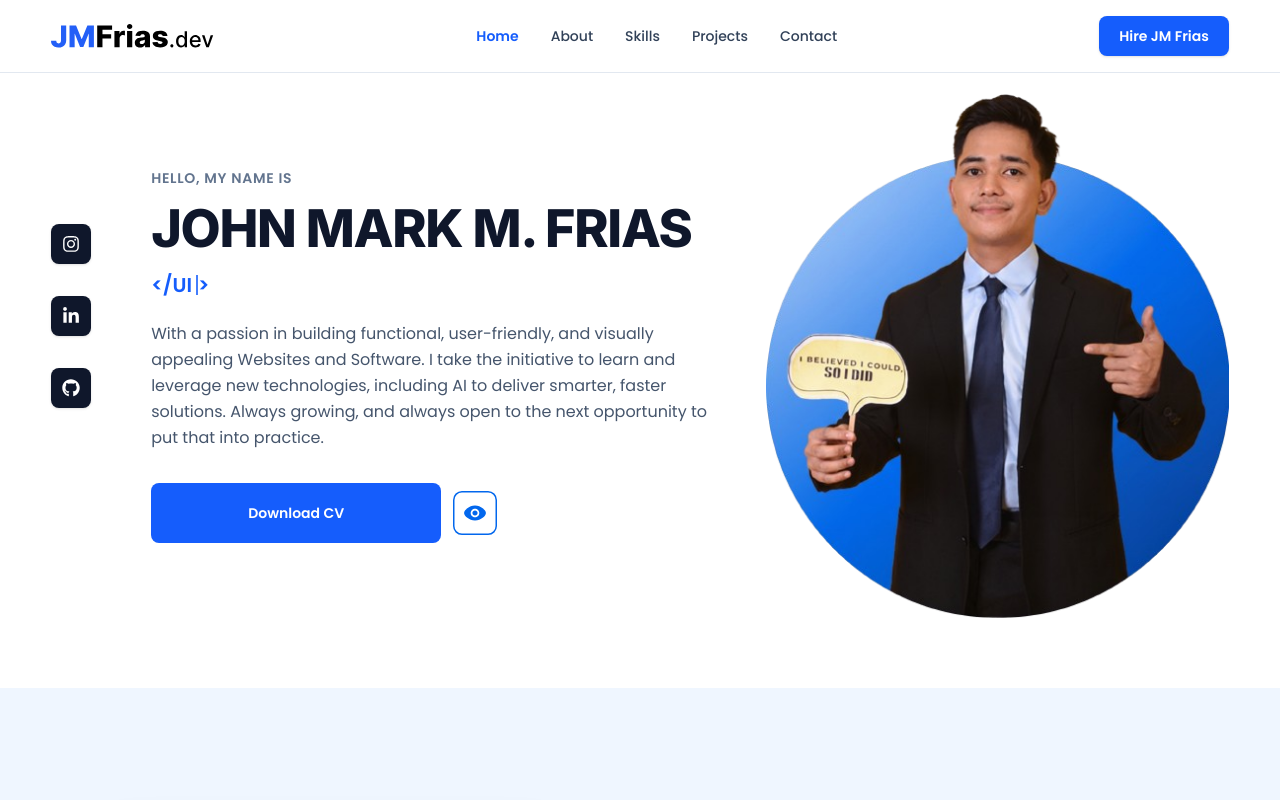
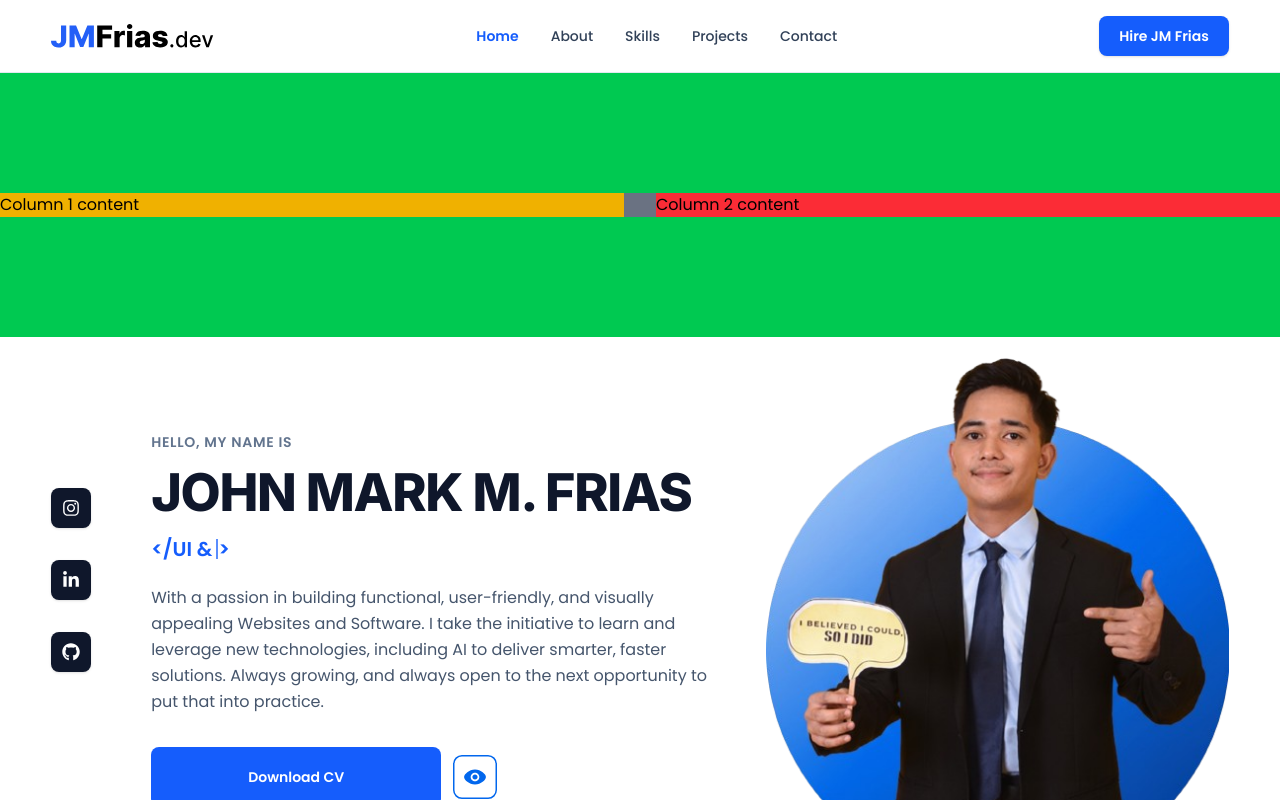
Before and after one commit to johnmarkfrias/jmfrias-portfolio, a React (Vite) app: page / in a window 1280 px wide. Shown: the top 800 px of the page. Built offline with nearby package versions, Linux system fonts and the light colour scheme; grey boxes are pictures that could not be loaded.

Commit message:
new files added

```diff
--- /dev/null
+++ b/src/components/layout/Container.jsx
@@ -0,0 +1,9 @@
+// components/layout/Container.jsx
+function Container({ children, className = "" }) {
+  return (
+    <div className={`max-w-content mx-auto px-[4%] lg:px-0 ${className}`}>
+      {children}
+    </div>
+  );
+}
+export default Container;
--- /dev/null
+++ b/src/components/layout/Section.jsx
@@ -0,0 +1,9 @@
+// components/layout/Section.jsx
+function Section({ children, className = "" }) {
+  return (
+    <section className={`w-full py-section-y-mobile md:py-section-y-tablet lg:py-section-y-laptop xl:py-section-y-desktop ${className}`}>
+      {children}
+    </section>
+  );
+}
+export default Section;
--- a/src/index.css
+++ b/src/index.css
@@ -1,5 +1,14 @@
 @import url('https://fonts.googleapis.com/css2?family=Inter:wght@400;500;600;700;800;900&family=Poppins:ital,wght@0,300;0,400;0,500;0,600;0,700;0,800;1,400&display=swap');
 @import "tailwindcss";
+
+@theme {
+  --container-content: 1440px;
+
+  --spacing-section-y-mobile: 50px;
+  --spacing-section-y-tablet: 80px;
+  --spacing-section-y-laptop: 100px;
+  --spacing-section-y-desktop: 120px;
+}
 
 /* 1440px max-width container helper */
 :root {
--- a/src/pages/Home.jsx
+++ b/src/pages/Home.jsx
@@ -9,6 +9,8 @@ import About from "../components/sections/About";
 import Skills from "../components/sections/Skills";
 import Projects from "../components/sections/Projects";
 import CTA from "../components/sections/CTA";
+import Section from "../components/layout/Section";
+import Container from "../components/layout/Container";
 
 function Home() {
   return (
@@ -22,6 +24,15 @@ function Home() {
         <link rel="canonical" href="https://jmfrias.dev/" />
       </Helmet>
 
+      <Section className="bg-green-500">
+        <Container className="bg-gray-500">
+          <div className="grid grid-cols-1 lg:grid-cols-2 gap-8">
+            <div className="bg-yellow-500">Column 1 content</div>
+            <div className="bg-red-500">Column 2 content</div>
+          </div>
+        </Container>
+      </Section>
+
       <Hero />
       <About />
       <Skills />
```
